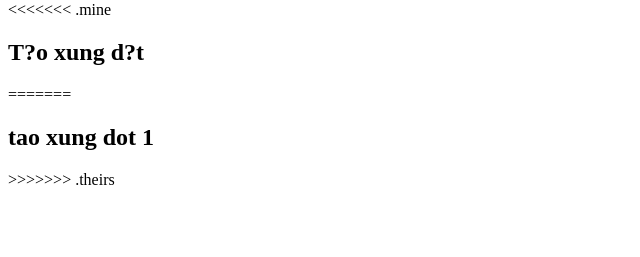
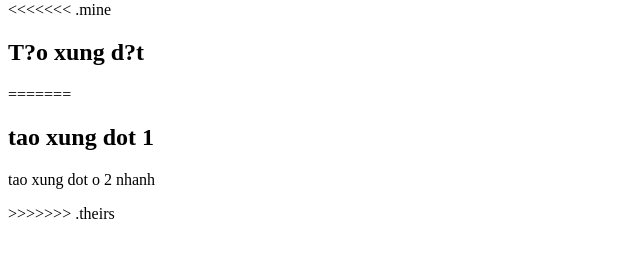
Before and after one commit to thuantran190200/baitap02, a plain HTML site: page index.html in a window 1280 px wide. Shown: the part 79-336 px from the top of the page, without its empty margins (0-640 px from the left). Drawn offline with Linux system fonts and the light colour scheme.

Commit message:
up code dev 1

```diff
--- a/index.html
+++ b/index.html
@@ -12,6 +12,8 @@
     <h2>T?o xung d?t </h2>
 =======
     <h2>tao xung dot 1 </h2>
+
+    <p>tao xung dot o 2 nhanh</p>
 >>>>>>> .theirs
 </body>
 </html>
```
